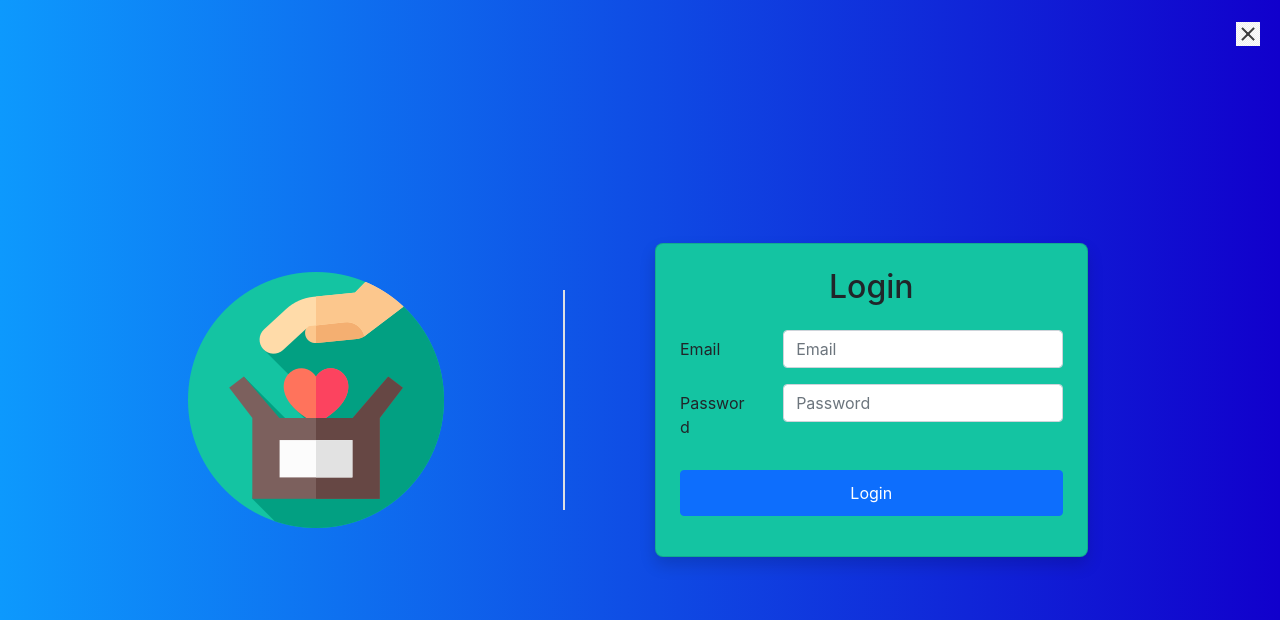
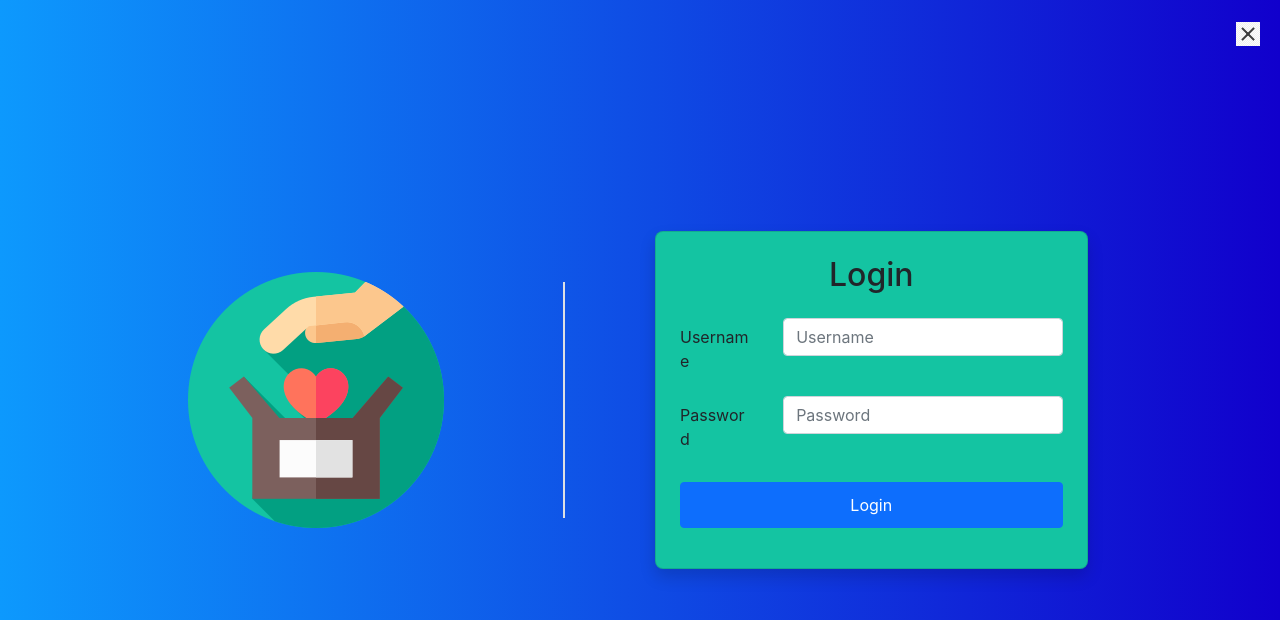
Before and after one commit to Cicada1107/danveer, a Django app: page /login/ in a window 1280 px wide. Shown: the top 620 px of the page. Run offline with Django 5.2, Linux system fonts and the light colour scheme; some libraries are stand-ins or nearby versions.

Commit message:
login and logout functionality created. Will refine the frontend for it not on homepage for consistency and then implement register funciton

```diff
--- a/danveer/danveer/settings.py
+++ b/danveer/danveer/settings.py
@@ -69,8 +69,6 @@ TEMPLATES = [
     },
 ]
 
-LOGOUT_REDIRECT_URL = '/home/'
-
 WSGI_APPLICATION = 'danveer.wsgi.application'
 
 
@@ -105,7 +103,6 @@ AUTH_PASSWORD_VALIDATORS = [
 
 AUTH_USER_MODEL = 'donations.Customer'
 
-
 # Internationalization
 # https://docs.djangoproject.com/en/5.1/topics/i18n/
 
--- a/danveer/donations/models.py
+++ b/danveer/donations/models.py
@@ -3,7 +3,6 @@ from django.contrib.auth.models import AbstractUser
 
 # Create your models here.
 class Customer(AbstractUser):
-    name = models.CharField(max_length=100)
     email = models.EmailField(unique=True)
     user_type = models.CharField(max_length=11, choices=[('donor', 'Donor'), ('beneficiary', 'Beneficiary/NGO')], blank=False, null=False)
     location = models.CharField(max_length=200)
--- a/danveer/donations/templates/home.html
+++ b/danveer/donations/templates/home.html
@@ -39,6 +39,6 @@
     <!--After backend, because only then you will know whether user is not signed in or donor or beneficiary-->
 
 <!-- Testimonials Section -->
-    <!--After the backend, when there is a feature to upload testimonials-->
+    <!--After the backend, when there is a feaature to upload testimonials-->
 
 {% endblock %}
--- a/danveer/donations/templates/login.html
+++ b/danveer/donations/templates/login.html
@@ -49,9 +49,9 @@
                         <form method="post">
                             {% csrf_token %}
                             <div class="form-group row">
-                                <label for="email" class="col-sm-3 col-form-label">Email</label>
+                                <label for="username" class="col-sm-3 col-form-label">Username</label>
                                 <div class="col-sm-9">
-                                    <input type="email" class="form-control" id="email" name="email" placeholder="Email" required>
+                                    <input type="text" class="form-control" id="username" name="username" placeholder="Username" required>
                                 </div>
                             </div>
                             <div class="form-group row mt-3">
--- a/danveer/donations/urls.py
+++ b/danveer/donations/urls.py
@@ -1,12 +1,11 @@
 from django.urls import path
 from . import views
-from django.contrib.auth.views import LogoutView
 
 urlpatterns = [
     path('', views.home, name='home'),  # Home page
     path('register/', views.register, name='register'),  # Registration page
     path('login/', views.login_view, name='login'),  # Login page
-    path('logout/', LogoutView.as_view(), name='logout'), #logout
+    path('logout/', views.custom_logout, name='logout'), #Logout page
     path('profile/', views.profile, name='profile'),  # Profile page
     path('donation/', views.donation, name='donation'),  # Donation page
     path('confirm/', views.confirm, name='confirm'),  # Confirm page
--- a/danveer/donations/views.py
+++ b/danveer/donations/views.py
@@ -1,5 +1,5 @@
 from django.shortcuts import render, redirect
-from django.contrib.auth import authenticate, login
+from django.contrib.auth import authenticate, login, logout
 from django.contrib import messages
 
 # Create your views here.
@@ -15,15 +15,20 @@ def register(request):
 # Login Page
 def login_view(request):  # Renamed to avoid conflict with django.contrib.auth.login
     if request.method == 'POST':
-        email = request.POST.get('email')
+        username = request.POST.get('username')
         password = request.POST.get('password')
-        user = authenticate(request, username=email, password=password)
+        user = authenticate(request, username=username, password=password)
         if user is not None:
             login(request, user)
             return redirect('home')
         else:
             messages.error(request, 'Invalid email or password')
     return render(request, 'login.html')
+
+#Logout functionality
+def custom_logout(request):
+    logout(request)
+    return redirect('home')
 
 # Profile Page
 def profile(request):
```
Also changed, not shown: danveer/donations/templates/main.html (+7 -0 lines), danveer/donations/migrations/0002_remove_customer_name.py (added).
